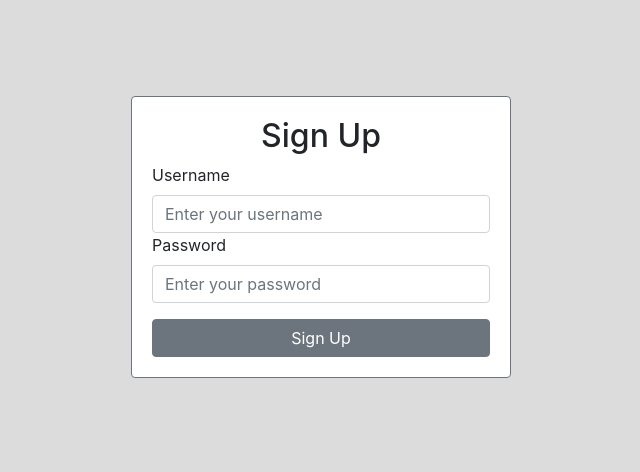
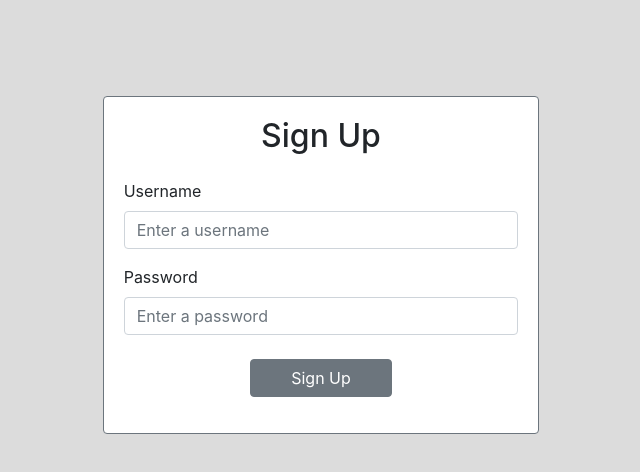
Before and after one commit to dustinirving/profiles, a React (Create React App) app in the folder client/: page / in a window 1280 px wide. Shown: the top 472 px of the page, without its empty margins (319-959 px from the left). Built offline with nearby package versions, Linux system fonts and the light colour scheme.

Commit message:
Separated components and organized

```diff
--- a/client/public/index.html
+++ b/client/public/index.html
@@ -2,15 +2,7 @@
 <html lang="en">
   <head>
     <meta charset="utf-8" />
-    <link rel="icon" href="%PUBLIC_URL%/favicon.ico" />
     <meta name="viewport" content="width=device-width, initial-scale=1" />
-    <meta name="theme-color" content="#000000" />
-    <meta
-      name="description"
-      content="Web site created using create-react-app"
-    />
-    <link rel="apple-touch-icon" href="%PUBLIC_URL%/logo192.png" />
-
     <title>User Login</title>
   </head>
   <body>
--- a/client/src/App.js
+++ b/client/src/App.js
@@ -1,20 +1,12 @@
 import React from "react";
 import "./App.css";
-import Box from "./components/Box";
-import { Container } from "reactstrap";
+import CardComponent from "./components/CardComponent";
 
 class App extends React.Component {
-  state = {
-    username: null,
-    password: null,
-  };
-
   render() {
     return (
       <div className="background">
-        <Container>
-          <Box />
-        </Container>
+        <CardComponent />
       </div>
     );
   }
--- a/client/src/components/Box.js
+++ /dev/null
@@ -1,76 +0,0 @@
-import React from "react";
-import { Card, Button, Label, Input, Form } from "reactstrap";
-import axios from "axios";
-
-class Box extends React.Component {
-  constructor(props) {
-    super(props);
-    this.state = {
-      username: null,
-      password: null,
-    };
-  }
-  async getRequest() {
-    const response = await axios.get("/api/people");
-    console.log(response.data);
-  }
-
-  async postRequest() {
-    const response = await axios.post("/api/people", this.state);
-    console.log(response.data);
-  }
-
-  handleSubmit = (event) => {
-    event.preventDefault();
-    this.postRequest();
-    this.getRequest();
-    event.value = "";
-  };
-  handleInputChange = (event) => {
-    event.preventDefault();
-    this.setState({
-      [event.target.name]: event.target.value,
-    });
-  };
-
-  render() {
-    return (
-      <div className="row pt-5">
-        <div className="col-4"></div>
-        <Card
-          body
-          outline
-          color="secondary"
-          className="col-4 align-center mt-5"
-        >
-          <h2 className="text-center">Sign Up</h2>
-
-          <Form>
-            <Label>Username</Label>
-            <Input
-              placeholder="Enter your username"
-              name="username"
-              onChange={this.handleInputChange}
-              value={this.username}
-            />
-
-            <Label>Password</Label>
-            <Input
-              placeholder="Enter your password"
-              name="password"
-              onChange={this.handleInputChange}
-              value={this.password}
-            />
-          </Form>
-
-          <Button onClick={this.handleSubmit} className="mt-3">
-            Sign Up
-          </Button>
-        </Card>
-        <div className="col-4"></div>
-      </div>
-    );
-  }
-}
-
-export default Box;
--- /dev/null
+++ b/client/src/components/CardComponent.js
@@ -0,0 +1,17 @@
+import React from "react";
+import { Card } from "reactstrap";
+import FormComponent from "./FormComponent";
+import HeaderComponent from "./HeaderComponent";
+
+export default function CardComponent(props) {
+  return (
+    <div className="row pt-5">
+      <div className="col-4"></div>
+      <Card body outline color="secondary" className="col-4 align-center mt-5">
+        <HeaderComponent title="Sign Up" />
+        <FormComponent />
+      </Card>
+      <div className="col-4"></div>
+    </div>
+  );
+}
--- /dev/null
+++ b/client/src/components/FormComponent.js
@@ -0,0 +1,75 @@
+import React from "react";
+import { Form, FormGroup, Input, Label, Button } from "reactstrap";
+import axios from "axios";
+
+export default class FormComponent extends React.Component {
+  constructor(props) {
+    super(props);
+    this.state = {
+      username: "",
+      password: "",
+    };
+  }
+
+  handleInputChange = (event) => {
+    event.preventDefault();
+    this.setState({
+      [event.target.name]: event.target.value,
+    });
+  };
+
+  handleSubmit = (event) => {
+    event.preventDefault();
+    this.postRequest();
+    this.getRequest();
+    this.setState({
+      username: "",
+      password: "",
+    });
+  };
+
+  async getRequest() {
+    const response = await axios.get("/api/people");
+    console.log(response.data);
+  }
+
+  async postRequest() {
+    const response = await axios.post("/api/people", this.state);
+    console.log(response.data);
+  }
+
+  render() {
+    return (
+      <div className="mt-3">
+        <Form onSubmit={this.handleSubmit}>
+          <FormGroup>
+            <Label>Username</Label>
+            <Input
+              type="text"
+              name="username"
+              placeholder="Enter a username"
+              value={this.state.username}
+              onChange={this.handleInputChange}
+            />
+            <Label className="mt-3">Password</Label>
+            <Input
+              type="password"
+              name="password"
+              placeholder="Enter a password"
+              value={this.state.password}
+              onChange={this.handleInputChange}
+            />
+
+            <div className="row mt-4">
+              <div className="col-4"></div>
+              <Button className="col-4" type="submit ">
+                Sign Up
+              </Button>
+              <div className="col-4"></div>
+            </div>
+          </FormGroup>
+        </Form>
+      </div>
+    );
+  }
+}
```
Also changed, not shown: client/src/components/ButtonComponent.js (deleted, +0 -10 lines), client/src/components/InputComponent.js (deleted, +0 -11 lines).
